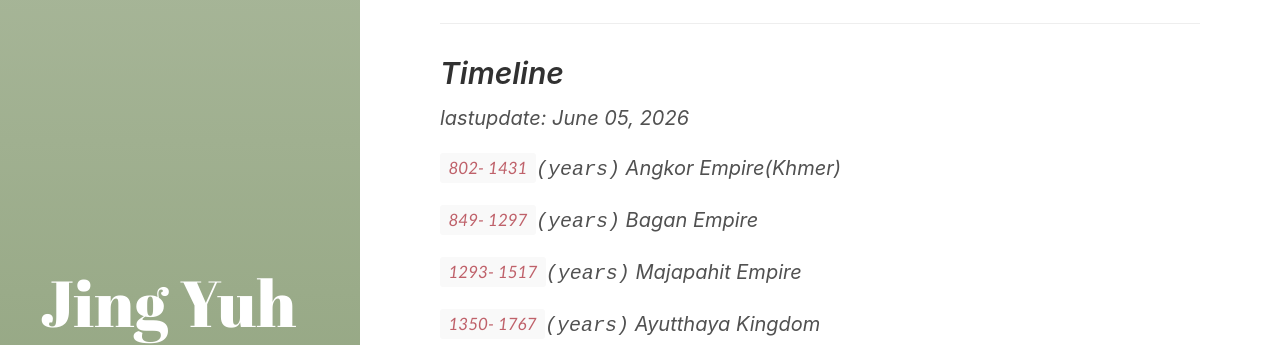
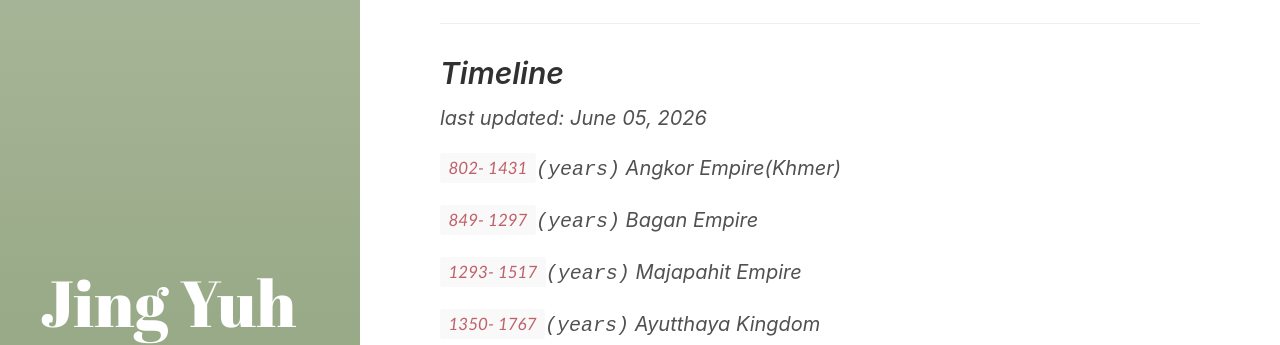
Before and after one commit to jyang123-bit/Website, a Jekyll site: the page built from _posts/2020-06-23-SideNotes-Cross-reference-historical-events.md, in a window 1280 px wide and 900 px high, scrolled down 904 px. Shown: the part 154-499 px from the top of the window. Built offline with Jekyll 4.4.1, drawn with Linux system fonts in a browser that asks for light colours.

Commit message:
Update 2020-06-23-SideNotes-Cross-reference-historical-events.md

```diff
--- a/_posts/2020-06-23-SideNotes-Cross-reference-historical-events.md
+++ b/_posts/2020-06-23-SideNotes-Cross-reference-historical-events.md
@@ -40,7 +40,7 @@ To get a better picture of a particular time in history, these are the links I w
 
 ---
 ## Timeline
-lastupdate: June 05, 2026
+last updated: June 05, 2026
 
 `802- 1431`<kbd>(years)</kbd> Angkor Empire(Khmer)
 
```
